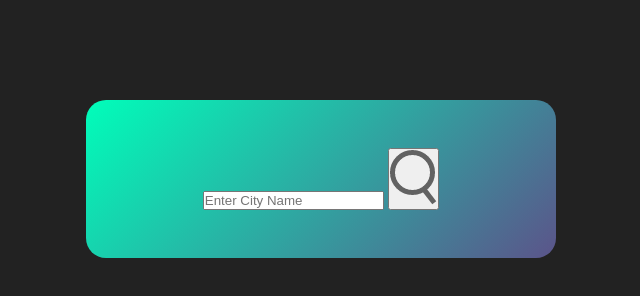
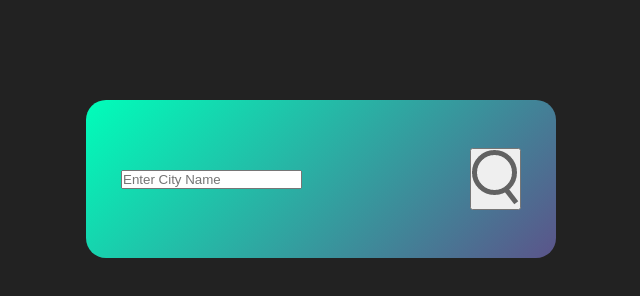
Before and after one commit to salinpaul94/java-script-weather-website, a plain HTML site: page version_01/index.html in a window 1280 px wide. Shown: the whole page, without its empty margins (319-959 px from the left). Drawn offline with Linux system fonts and the light colour scheme.

Commit message:
search div general styling

```diff
--- a/version_01/style.css
+++ b/version_01/style.css
@@ -20,3 +20,10 @@ body {
   padding: 48px 35px;
   text-align: center;
 }
+
+.search {
+  width: 100%;
+  display: flex;
+  align-items: center;
+  justify-content: space-between;
+}
```
